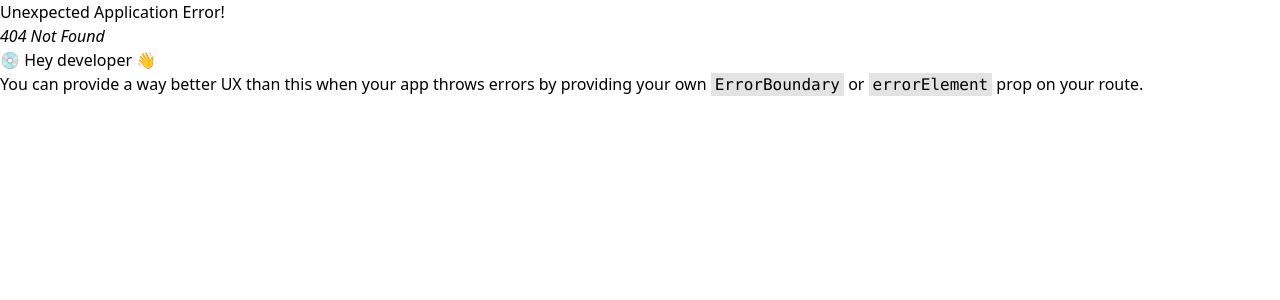
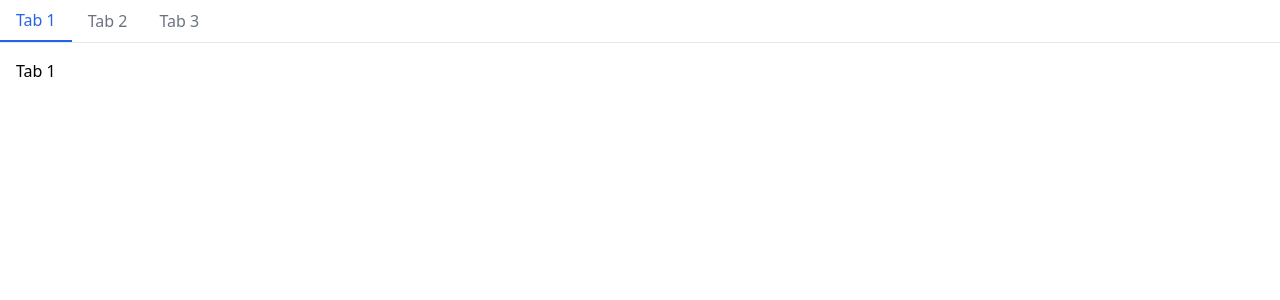
Before and after one commit to backas36/react-ts-starter, a React (Vite) app: page /compound-component-01 in a window 1280 px wide. Before the commit this address had no page. Shown: the top 300 px of the page. Built offline with nearby package versions, Linux system fonts and the light colour scheme.

Commit message:
feat: compound component tab

```diff
--- a/src/App.tsx
+++ b/src/App.tsx
@@ -77,6 +77,12 @@ function App() {
                 >
                     Extensible Style Pattern 01
                 </a>
+                <a
+                    href='/compound-component-01'
+                    className='border-b py-2 text-2xl font-medium text-blue-600 hover:underline'
+                >
+                    Compound component 01
+                </a>
             </div>
         </div>
     );
--- /dev/null
+++ b/src/components/tab/BasicTabs.tsx
@@ -0,0 +1,52 @@
+import { Children, isValidElement, useState } from "react";
+
+interface IProps {
+    children: React.ReactNode;
+}
+
+interface IBasicTap {
+    label: string;
+    children: React.ReactNode;
+}
+const BasicTab = ({ children }: IBasicTap) => {
+    return <>{children}</>;
+};
+
+const BasicTabs = ({ children }: IProps) => {
+    const [activeTab, setActiveTab] = useState(0);
+
+    return (
+        <div className='flex flex-col'>
+            <div className='flex border-b'>
+                {Children.map(children, (child, index) => {
+                    if (isValidElement(child)) {
+                        return (
+                            <button
+                                key={index}
+                                className={`px-4 py-2 font-medium ${
+                                    activeTab === index
+                                        ? "border-b-2 border-blue-600 text-blue-600"
+                                        : "text-gray-500 hover:text-gray-700"
+                                }`}
+                                onClick={() => setActiveTab(index)}
+                            >
+                                {child.props.label}
+                            </button>
+                        );
+                    }
+                })}
+            </div>
+            <div className='p-4'>
+                {Children.map(children, (child, index) => {
+                    if (index === activeTab) {
+                        return <>{child}</>;
+                    }
+                })}
+            </div>
+        </div>
+    );
+};
+
+BasicTabs.Tab = BasicTab;
+
+export default BasicTabs;
--- /dev/null
+++ b/src/page/compound/CompoundComponent01Page.tsx
@@ -0,0 +1,20 @@
+import BasicTabs from "@/components/tab/BasicTabs";
+
+const CompoundComponent01Page = () => {
+    return (
+        <div>
+            <BasicTabs>
+                <BasicTabs.Tab label='Tab 1'>
+                    <div>Tab 1</div>
+                </BasicTabs.Tab>
+                <BasicTabs.Tab label='Tab 2'>
+                    <div>Tab 2</div>
+                </BasicTabs.Tab>
+                <BasicTabs.Tab label='Tab 3'>
+                    <div>Tab 3</div>
+                </BasicTabs.Tab>
+            </BasicTabs>
+        </div>
+    );
+};
+export default CompoundComponent01Page;
--- a/src/routes/index.tsx
+++ b/src/routes/index.tsx
@@ -21,6 +21,7 @@ const ObjectFitImagePage = lazy(() => import("../page/objectFitImage/ObjectFitIm
 const HocPage = lazy(() => import("../page/hoc/HocPage"));
 const HOCPermissionPage = lazy(() => import("../page/hoc/HOCPermissionPage"));
 const ExtensibleStylePatternPage01 = lazy(() => import("../page/extensibleStylePattern/ExtensibleStylePatternPage01"));
+const CompoundComponent01Page = lazy(() => import("../page/compound/CompoundComponent01Page"));
 
 const router = createBrowserRouter([
     { path: "/", element: <App /> },
@@ -41,6 +42,7 @@ const router = createBrowserRouter([
     { path: "/hoc", element: <HocPage /> },
     { path: "/hoc-check-permission", element: <HOCPermissionPage /> },
     { path: "/extensible-style-pattern-01", element: <ExtensibleStylePatternPage01 /> },
+    { path: "/compound-component-01", element: <CompoundComponent01Page /> },
 ]);
 
 const Routes = () => {
```
